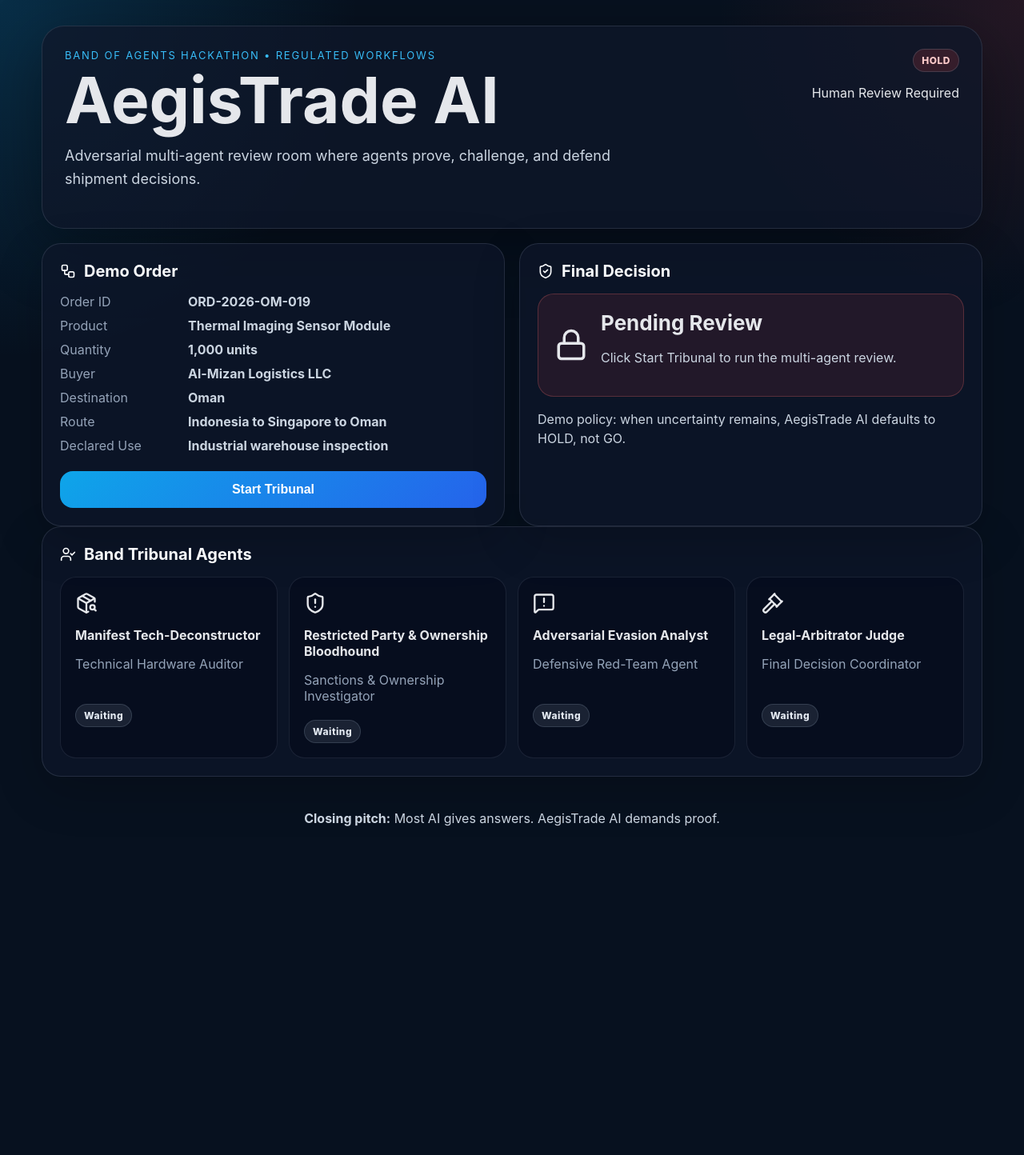
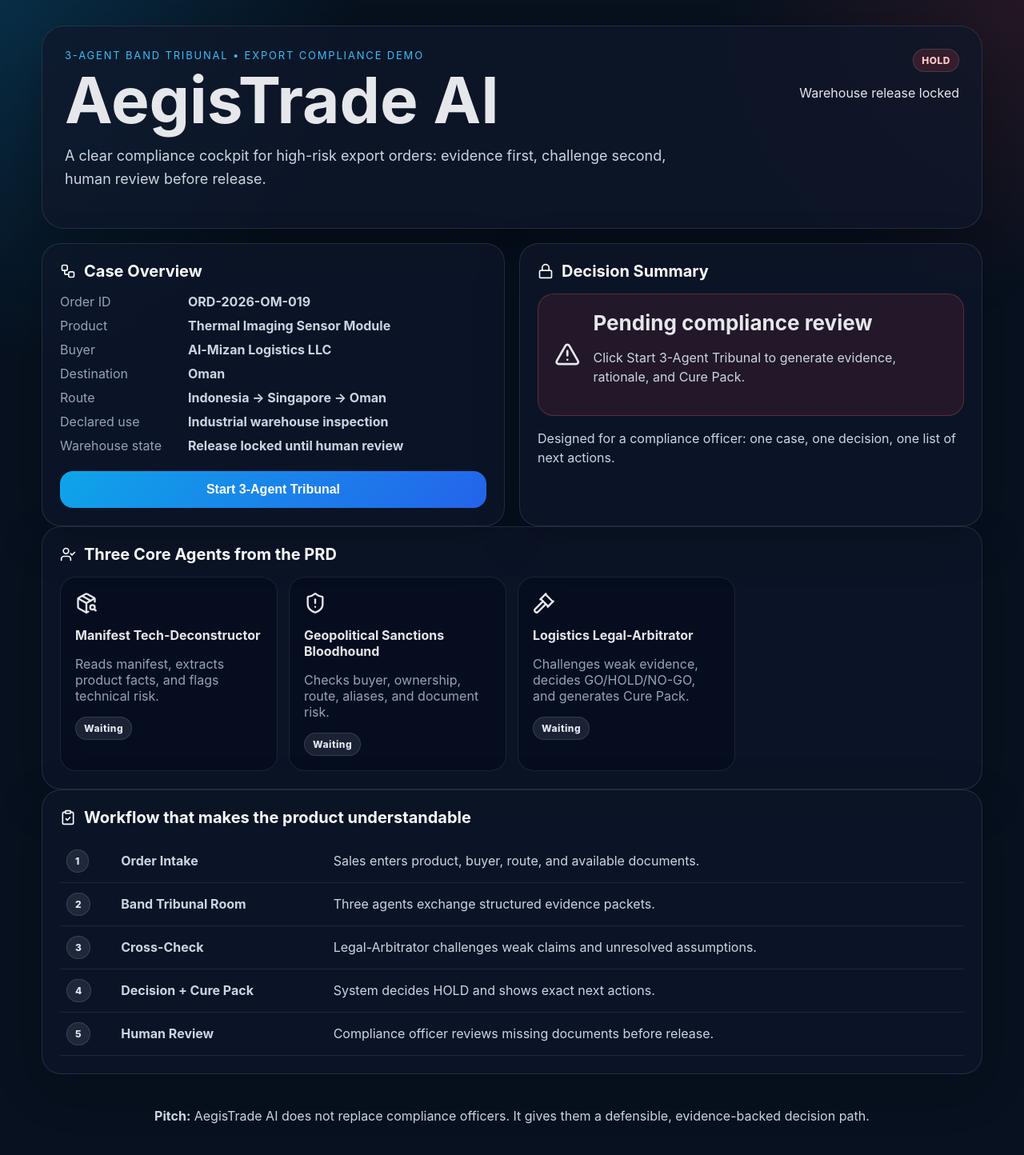
Before and after one commit to Mubax5/LogAegistic, a React (Vite) app in the folder mvp-demo/: page / in a window 1280 px wide. Shown: the top 1444 px of the page at 80% size. Before the commit the page ends 1085 px from the top, so only its background shows below. Built offline with nearby package versions, Linux system fonts and the light colour scheme.

Commit message:
refactor: align MVP with 3-agent PRD workflow

```diff
--- a/mvp-demo/src/App.jsx
+++ b/mvp-demo/src/App.jsx
@@ -1,103 +1,257 @@
 import React, { useState } from 'react';
 import { createRoot } from 'react-dom/client';
-import { AlertTriangle, CheckCircle2, FileWarning, Gavel, Lock, MessageSquareWarning, PackageSearch, ShieldAlert, ShieldCheck, UserCheck, Workflow } from 'lucide-react';
+import {
+  AlertTriangle,
+  CheckCircle2,
+  ClipboardCheck,
+  FileText,
+  FileWarning,
+  Gavel,
+  Lock,
+  PackageSearch,
+  ShieldAlert,
+  ShieldCheck,
+  UserCheck,
+  Workflow
+} from 'lucide-react';
 import './styles.css';
 
 const agents = [
-  ['Manifest Tech-Deconstructor', 'Technical Hardware Auditor', PackageSearch, 'Evidence submitted'],
-  ['Restricted Party & Ownership Bloodhound', 'Sanctions & Ownership Investigator', ShieldAlert, 'Ownership risk flagged'],
-  ['Adversarial Evasion Analyst', 'Defensive Red-Team Agent', MessageSquareWarning, 'Route anomaly challenged'],
-  ['Legal-Arbitrator Judge', 'Final Decision Coordinator', Gavel, 'HOLD issued']
+  ['Manifest Tech-Deconstructor', 'Reads manifest, extracts product facts, and flags technical risk.', PackageSearch, 'Technical review complete'],
+  ['Geopolitical Sanctions Bloodhound', 'Checks buyer, ownership, route, aliases, and document risk.', ShieldAlert, 'Entity review complete'],
+  ['Logistics Legal-Arbitrator', 'Challenges weak evidence, decides GO/HOLD/NO-GO, and generates Cure Pack.', Gavel, 'HOLD decision issued']
+];
+
+const caseFacts = [
+  ['Order ID', 'ORD-2026-OM-019'],
+  ['Product', 'Thermal Imaging Sensor Module'],
+  ['Buyer', 'Al-Mizan Logistics LLC'],
+  ['Destination', 'Oman'],
+  ['Route', 'Indonesia → Singapore → Oman'],
+  ['Declared use', 'Industrial warehouse inspection'],
+  ['Warehouse state', 'Release locked until human review']
 ];
 
 const evidence = [
-  ['EV-TECH-001', 'Manifest Tech-Deconstructor', 'Possible dual-use thermal imaging capability.', 'product_manifest.pdf / page 2', 'Detection range: 5km; thermal sensitivity: <50mK; ruggedized casing.', 'Technical Dual-Use', 'HIGH', '0.84', 'Accepted'],
-  ['EV-SAN-001', 'Restricted Party & Ownership Bloodhound', 'Buyer is not directly restricted, but ownership structure creates unresolved review risk.', 'ownership_graph_mock.json', '45% ownership by defense-linked affiliate in mock dataset.', 'Ownership', 'MEDIUM HIGH', '0.78', 'Accepted'],
-  ['EV-EVA-001', 'Adversarial Evasion Analyst', 'Transaction shows possible diversion-risk indicators.', 'order_route_and_documents', 'New buyer, transit hub, generic product description, missing End-User Certificate.', 'Route / Documentation', 'HIGH', '0.81', 'Escalated']
+  ['EV-TECH-001', 'Manifest Tech-Deconstructor', 'Technical Dual-Use', 'HIGH', 'Thermal range and sensor sensitivity are stronger than a generic warehouse inspection description suggests.', 'product_manifest.pdf / page 2', 'Accepted'],
+  ['EV-ENTITY-001', 'Geopolitical Sanctions Bloodhound', 'Ownership Review', 'MEDIUM HIGH', 'Buyer is not a direct list match, but ownership and control review remain unresolved.', 'ownership_graph_mock.json', 'Accepted'],
+  ['EV-ROUTE-001', 'Geopolitical Sanctions Bloodhound', 'Route Risk', 'MEDIUM', 'New buyer plus transit route plus missing end-user document creates diversion-review concern.', 'order_route_and_documents', 'Escalated'],
+  ['EV-JUDGE-001', 'Logistics Legal-Arbitrator', 'Decision Defensibility', 'LOW', 'GO is not defensible until end-user identity, route reason, and non-reexport commitment are documented.', 'tribunal_cross_check', 'Final']
 ];
 
 const transcript = [
-  ['Manifest Tech-Deconstructor', 'I found a 5km detection range and sub-50mK sensitivity. This is not a final classification, but it is a high-confidence technical risk candidate.'],
-  ['Restricted Party & Ownership Bloodhound', 'Challenge: the buyer is not a direct restricted-party match. However, the ownership graph shows a defense-linked affiliate with 45% ownership. This requires human review.'],
-  ['Adversarial Evasion Analyst', 'Additional challenge: the transaction combines a new buyer, neutral transit hub, generic commercial description, and missing End-User Certificate. This should not be released automatically.'],
-  ['Legal-Arbitrator Judge', 'Decision: HOLD. The shipment is not automatically prohibited, but unresolved technical, ownership, route, and documentation risks require human review before release.']
+  ['Manifest Tech-Deconstructor', 'I am not making a final ECCN decision. I am submitting a technical risk candidate based on extracted facts from the manifest.'],
+  ['Geopolitical Sanctions Bloodhound', 'No direct restricted-party hit is found in the mock screen. However, the buyer context, ownership graph, and route still require enhanced due diligence.'],
+  ['Logistics Legal-Arbitrator', 'Challenge: separate confirmed facts from suspicion. The combined uncertainty blocks a safe GO, but does not justify automatic NO-GO.'],
+  ['Logistics Legal-Arbitrator', 'Final recommendation: HOLD. Warehouse release remains locked until Cure Pack documents are reviewed by a human compliance officer.']
 ];
 
-const riskMatrix = [
-  ['Technical Dual-Use', 'Long-range thermal capability', 'HIGH'],
-  ['Direct List Match', 'No direct mock-list hit', 'CLEAR'],
-  ['Ownership Risk', 'Defense-linked affiliate concern', 'MEDIUM HIGH'],
-  ['Route Risk', 'Indonesia to Singapore to Oman transit', 'MEDIUM'],
-  ['Documentation', 'End-User Certificate missing', 'HIGH'],
-  ['Final Recommendation', 'Release blocked pending review', 'HOLD']
+const decisionRows = [
+  ['Technical capability', 'Possible dual-use indicator', 'HIGH'],
+  ['Direct list match', 'No direct mock hit', 'CLEAR'],
+  ['Ownership review', 'Unresolved affiliation concern', 'MEDIUM HIGH'],
+  ['Route review', 'Transit path needs explanation', 'MEDIUM'],
+  ['Documentation', 'End-user document missing', 'HIGH'],
+  ['Decision defensibility', 'GO is not defensible yet', 'LOW'],
+  ['Final recommendation', 'Hold pending human review', 'HOLD']
 ];
 
-const curePack = ['End-User Certificate', 'Ultimate Beneficial Ownership Declaration', 'Non-Reexport Attestation', 'Shipment Route Justification', 'Product Technical Clarification Letter', 'Compliance Officer Manual Approval'];
+const curePack = [
+  ['End-User Certificate', 'Identify the final user and declared end-use.'],
+  ['Ownership Declaration', 'Resolve beneficial ownership ambiguity.'],
+  ['Non-Reexport Attestation', 'Reduce diversion and resale risk.'],
+  ['Route Justification Letter', 'Explain the Indonesia → Singapore → Oman route.'],
+  ['Technical Use Clarification', 'Connect product capability to the declared industrial use case.'],
+  ['Compliance Officer Sign-Off', 'Human approval required before release.']
+];
+
+const workflow = [
+  ['1', 'Order Intake', 'Sales enters product, buyer, route, and available documents.'],
+  ['2', 'Band Tribunal Room', 'Three agents exchange structured evidence packets.'],
+  ['3', 'Cross-Check', 'Legal-Arbitrator challenges weak claims and unresolved assumptions.'],
+  ['4', 'Decision + Cure Pack', 'System decides HOLD and shows exact next actions.'],
+  ['5', 'Human Review', 'Compliance officer reviews missing documents before release.']
+];
 
 function Badge({ children, tone = 'neutral' }) {
   return <span className={'badge ' + tone}>{children}</span>;
 }
 
-function Card({ children }) {
-  return <section className="card">{children}</section>;
+function Card({ children, className = '' }) {
+  return <section className={'card ' + className}>{children}</section>;
+}
+
+function toneFor(value) {
+  if (value === 'CLEAR') return 'ok';
+  if (value === 'HOLD' || value === 'HIGH' || value === 'LOW') return 'danger';
+  if (value.includes('MEDIUM')) return 'warn';
+  return 'neutral';
 }
 
 function App() {
   const [started, setStarted] = useState(false);
-  const auditTrail = ['Order created', 'Tribunal room initialized', 'EV-TECH-001 submitted', 'EV-SAN-001 submitted', 'EV-EVA-001 submitted', 'Cross-examination completed', 'HOLD decision issued', 'Cure Pack generated'];
+  const auditTrail = [
+    'Order created',
+    'Band tribunal room created',
+    'Technical evidence submitted',
+    'Entity evidence submitted',
+    'Legal challenge completed',
+    'HOLD decision issued',
+    'Warehouse release locked',
+    'Cure Pack generated'
+  ];
 
   return (
     <main className="app">
       <header className="hero">
         <div>
-          <p className="eyebrow">Band of Agents Hackathon • Regulated Workflows</p>
+          <p className="eyebrow">3-Agent Band Tribunal • Export Compliance Demo</p>
           <h1>AegisTrade AI</h1>
-          <p className="subtitle">Adversarial multi-agent review room where agents prove, challenge, and defend shipment decisions.</p>
+          <p className="subtitle">
+            A clear compliance cockpit for high-risk export orders: evidence first, challenge second, human review before release.
+          </p>
         </div>
-        <div className="heroStatus"><Badge tone="danger">HOLD</Badge><p>Human Review Required</p></div>
+        <div className="heroStatus">
+          <Badge tone="danger">HOLD</Badge>
+          <p>Warehouse release locked</p>
+        </div>
       </header>
 
       <section className="grid two">
         <Card>
-          <div className="sectionTitle"><Workflow size={20} /><h2>Demo Order</h2></div>
+          <div className="sectionTitle"><Workflow size={20} /><h2>Case Overview</h2></div>
           <div className="orderGrid">
-            <span>Order ID</span><strong>ORD-2026-OM-019</strong>
-            <span>Product</span><strong>Thermal Imaging Sensor Module</strong>
-            <span>Quantity</span><strong>1,000 units</strong>
-            <span>Buyer</span><strong>Al-Mizan Logistics LLC</strong>
-            <span>Destination</span><strong>Oman</strong>
-            <span>Route</span><strong>Indonesia to Singapore to Oman</strong>
-            <span>Declared Use</span><strong>Industrial warehouse inspection</strong>
+            {caseFacts.map(([label, value]) => (
+              <React.Fragment key={label}>
+                <span>{label}</span><strong>{value}</strong>
+              </React.Fragment>
+            ))}
           </div>
-          <button className="primaryBtn" onClick={() => setStarted(true)}>{started ? 'Tribunal Running / Evidence Loaded' : 'Start Tribunal'}</button>
+          <button className="primaryBtn" onClick={() => setStarted(true)}>
+            {started ? 'Tribunal Complete — HOLD Issued' : 'Start 3-Agent Tribunal'}
+          </button>
         </Card>
 
         <Card>
-          <div className="sectionTitle"><ShieldCheck size={20} /><h2>Final Decision</h2></div>
-          <div className="decisionBox"><Lock size={42} /><div><h3>{started ? 'HOLD — Human Review Required' : 'Pending Review'}</h3><p>{started ? 'Shipment is not automatically prohibited, but unresolved technical, ownership, route, and documentation risks require human review.' : 'Click Start Tribunal to run the multi-agent review.'}</p></div></div>
-          <p className="note">Demo policy: when uncertainty remains, AegisTrade AI defaults to HOLD, not GO.</p>
+          <div className="sectionTitle"><Lock size={20} /><h2>Decision Summary</h2></div>
+          <div className="decisionBox">
+            <AlertTriangle size={42} />
+            <div>
+              <h3>{started ? 'HOLD — Fixable, not rejected' : 'Pending compliance review'}</h3>
+              <p>{started ? 'Release is blocked until missing documents and ownership ambiguity are reviewed by a human compliance officer.' : 'Click Start 3-Agent Tribunal to generate evidence, rationale, and Cure Pack.'}</p>
+            </div>
+          </div>
+          <p className="note">Designed for a compliance officer: one case, one decision, one list of next actions.</p>
         </Card>
       </section>
 
       <Card>
-        <div className="sectionTitle"><UserCheck size={20} /><h2>Band Tribunal Agents</h2></div>
-        <div className="agents">{agents.map(([name, role, Icon, state]) => <div className="agent" key={name}><Icon size={28} /><h3>{name}</h3><p>{role}</p><Badge tone={started ? 'ok' : 'neutral'}>{started ? state : 'Waiting'}</Badge></div>)}</div>
+        <div className="sectionTitle"><UserCheck size={20} /><h2>Three Core Agents from the PRD</h2></div>
+        <div className="agents">
+          {agents.map(([name, role, Icon, state]) => (
+            <div className="agent" key={name}>
+              <Icon size={28} />
+              <h3>{name}</h3>
+              <p>{role}</p>
+              <Badge tone={started ? 'ok' : 'neutral'}>{started ? state : 'Waiting'}</Badge>
+            </div>
+          ))}
+        </div>
       </Card>
 
-      {started && <>
-        <section className="grid two">
-          <Card><div className="sectionTitle"><MessageSquareWarning size={20} /><h2>Cross-Examination Transcript</h2></div><div className="transcript">{transcript.map(([speaker, message]) => <div className="line" key={speaker}><strong>{speaker}</strong><p>{message}</p></div>)}</div></Card>
-          <Card><div className="sectionTitle"><AlertTriangle size={20} /><h2>Decision Matrix</h2></div><table><tbody>{riskMatrix.map(([dimension, finding, status]) => <tr key={dimension}><td>{dimension}</td><td>{finding}</td><td><Badge tone={status === 'CLEAR' ? 'ok' : status === 'HOLD' ? 'danger' : 'warn'}>{status}</Badge></td></tr>)}</tbody></table></Card>
-        </section>
+      <Card>
+        <div className="sectionTitle"><ClipboardCheck size={20} /><h2>Workflow that makes the product understandable</h2></div>
+        <table>
+          <tbody>
+            {workflow.map(([step, title, desc]) => (
+              <tr key={step}>
+                <td><Badge>{step}</Badge></td>
+                <td><strong>{title}</strong></td>
+                <td>{desc}</td>
+              </tr>
+            ))}
+          </tbody>
+        </table>
+      </Card>
 
-        <Card><div className="sectionTitle"><FileWarning size={20} /><h2>Evidence Packet Board</h2></div><div className="evidenceGrid">{evidence.map(([id, agent, claim, source, fact, dimension, risk, confidence, status]) => <article className="evidence" key={id}><div className="packetTop"><Badge>{id}</Badge><Badge tone={risk.includes('HIGH') ? 'danger' : 'warn'}>{risk}</Badge></div><h3>{claim}</h3><p><b>Agent:</b> {agent}</p><p><b>Source:</b> {source}</p><p><b>Extracted fact:</b> {fact}</p><p><b>Dimension:</b> {dimension}</p><p><b>Confidence:</b> {confidence}</p><p><b>Status:</b> {status}</p></article>)}</div></Card>
+      {started && (
+        <>
+          <section className="grid two">
+            <Card>
+              <div className="sectionTitle"><FileText size={20} /><h2>Agent Cross-Check</h2></div>
+              <div className="transcript">
+                {transcript.map(([speaker, message]) => (
+                  <div className="line" key={speaker}>
+                    <strong>{speaker}</strong>
+                    <p>{message}</p>
+                  </div>
+                ))}
+              </div>
+            </Card>
 
-        <section className="grid two">
-          <Card><div className="sectionTitle"><CheckCircle2 size={20} /><h2>Cure Pack Builder</h2></div><ul className="cure">{curePack.map((item) => <li key={item}>{item}</li>)}</ul></Card>
-          <Card><div className="sectionTitle"><ShieldCheck size={20} /><h2>Tamper-Evident Audit Trail</h2></div><div className="audit">{auditTrail.map((event, i) => <div className="auditItem" key={event}><span>{event}</span><code>sha256:{(event.length * 997 + i * 113).toString(16)}-{String(i + 1).padStart(4, '0')}</code></div>)}</div></Card>
-        </section>
-      </>}
-      <footer><strong>Closing pitch:</strong> Most AI gives answers. AegisTrade AI demands proof.</footer>
+            <Card>
+              <div className="sectionTitle"><ShieldCheck size={20} /><h2>Decision Matrix</h2></div>
+              <table>
+                <tbody>
+                  {decisionRows.map(([dimension, finding, status]) => (
+                    <tr key={dimension}>
+                      <td>{dimension}</td>
+                      <td>{finding}</td>
+                      <td><Badge tone={toneFor(status)}>{status}</Badge></td>
+                    </tr>
+                  ))}
+                </tbody>
+              </table>
+            </Card>
+          </section>
+
+          <Card>
+            <div className="sectionTitle"><FileWarning size={20} /><h2>Evidence Packet Board</h2></div>
+            <div className="evidenceGrid">
+              {evidence.map(([id, agent, dimension, risk, claim, source, status]) => (
+                <article className="evidence" key={id}>
+                  <div className="packetTop"><Badge>{id}</Badge><Badge tone={toneFor(risk)}>{risk}</Badge></div>
+                  <h3>{dimension}</h3>
+                  <p><b>Agent:</b> {agent}</p>
+                  <p><b>Claim:</b> {claim}</p>
+                  <p><b>Source:</b> {source}</p>
+                  <p><b>Status:</b> {status}</p>
+                </article>
+              ))}
+            </div>
+          </Card>
+
+          <section className="grid two">
+            <Card>
+              <div className="sectionTitle"><CheckCircle2 size={20} /><h2>Cure Pack: next actions</h2></div>
+              <div className="transcript">
+                {curePack.map(([doc, why]) => (
+                  <div className="line" key={doc}>
+                    <strong>{doc}</strong>
+                    <p>{why}</p>
+                  </div>
+                ))}
+              </div>
+            </Card>
+
+            <Card>
+              <div className="sectionTitle"><ShieldCheck size={20} /><h2>Tamper-Evident Audit Trail</h2></div>
+              <div className="audit">
+                {auditTrail.map((event, index) => (
+                  <div className="auditItem" key={event}>
+                    <span>{event}</span>
+                    <code>hash-{String(index + 1).padStart(2, '0')}-{(event.length * 997 + index * 113).toString(16)}</code>
+                  </div>
+                ))}
+              </div>
+            </Card>
+          </section>
+        </>
+      )}
+
+      <footer>
+        <strong>Pitch:</strong> AegisTrade AI does not replace compliance officers. It gives them a defensible, evidence-backed decision path.
+      </footer>
     </main>
   );
 }
```
